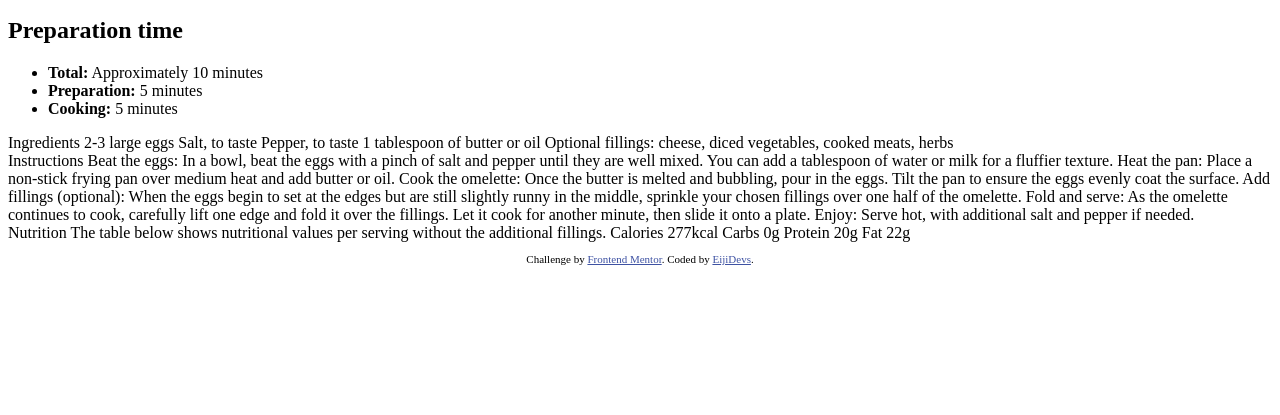
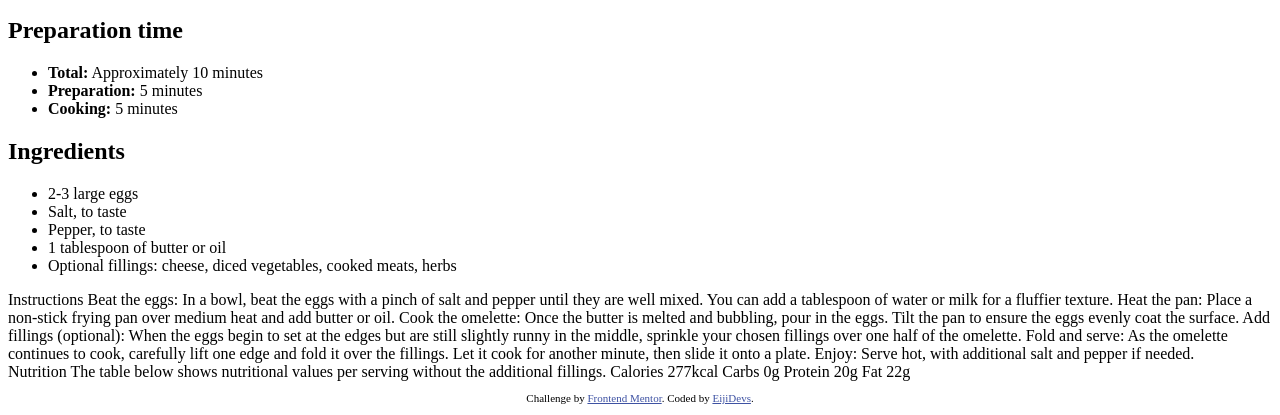
Before and after one commit to EijiDevs/recipe-page-practice, a plain HTML site: page index.html in a window 1280 px wide. Shown: the part 646-1061 px from the top of the page. Before the commit the page ends 922 px from the top, so only its background shows below. Drawn offline with Linux system fonts and the light colour scheme.

Commit message:
feat(layout): add recipe ingredients section layout

```diff
--- a/index.html
+++ b/index.html
@@ -30,12 +30,14 @@
         </ul>
       </section>
       <section class="recipe__ingredients">
-        Ingredients
-        2-3 large eggs
-        Salt, to taste
-        Pepper, to taste
-        1 tablespoon of butter or oil
-        Optional fillings: cheese, diced vegetables, cooked meats, herbs
+        <h2 class="ingredients__title">Ingredients</h2>
+        <ul class="ingredients__list">
+          <li class="ingredients__list-element">2-3 large eggs</li>
+          <li class="ingredients__list-element">Salt, to taste</li>
+          <li class="ingredients__list-element">Pepper, to taste</li>
+          <li class="ingredients__list-element">1 tablespoon of butter or oil</li>
+          <li class="ingredients__list-element">Optional fillings: cheese, diced vegetables, cooked meats, herbs</li>
+        </ul>
       </section>
       <section class="recipe__instrucions">
         Instructions
```
